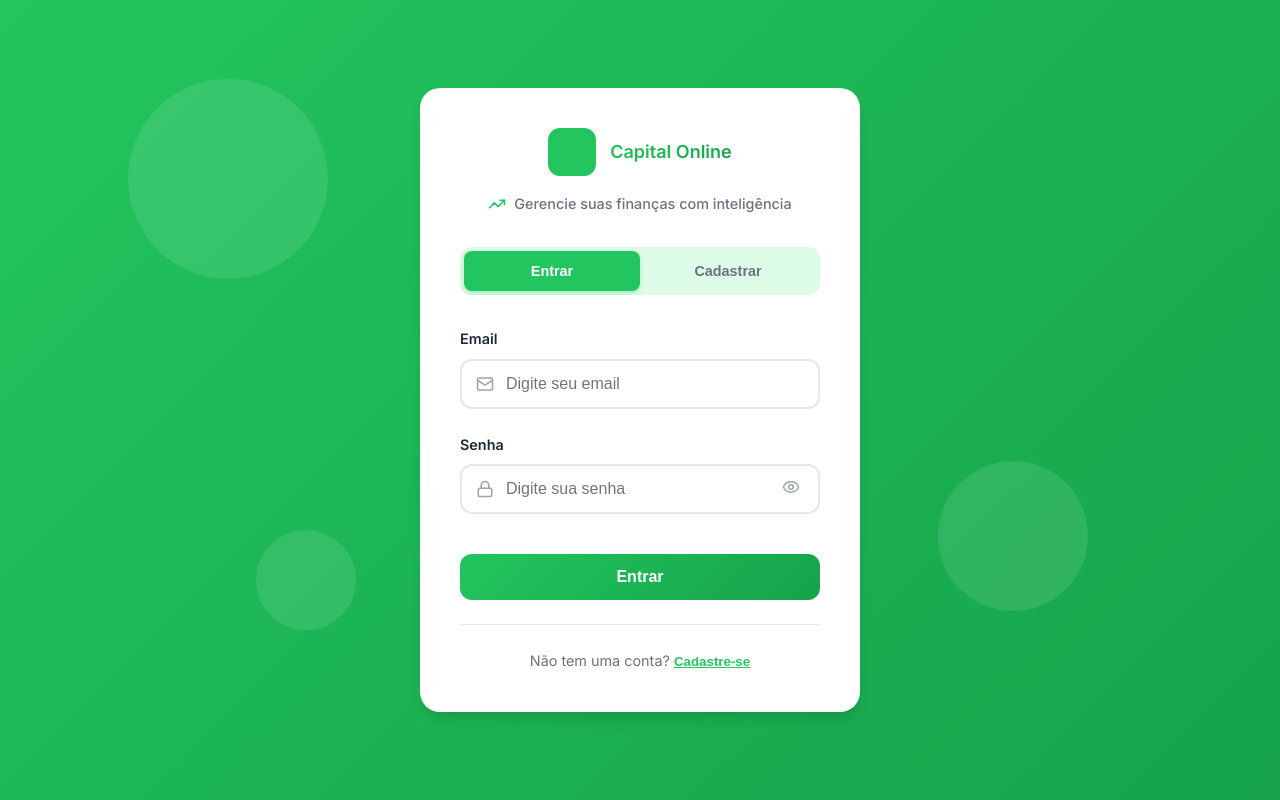
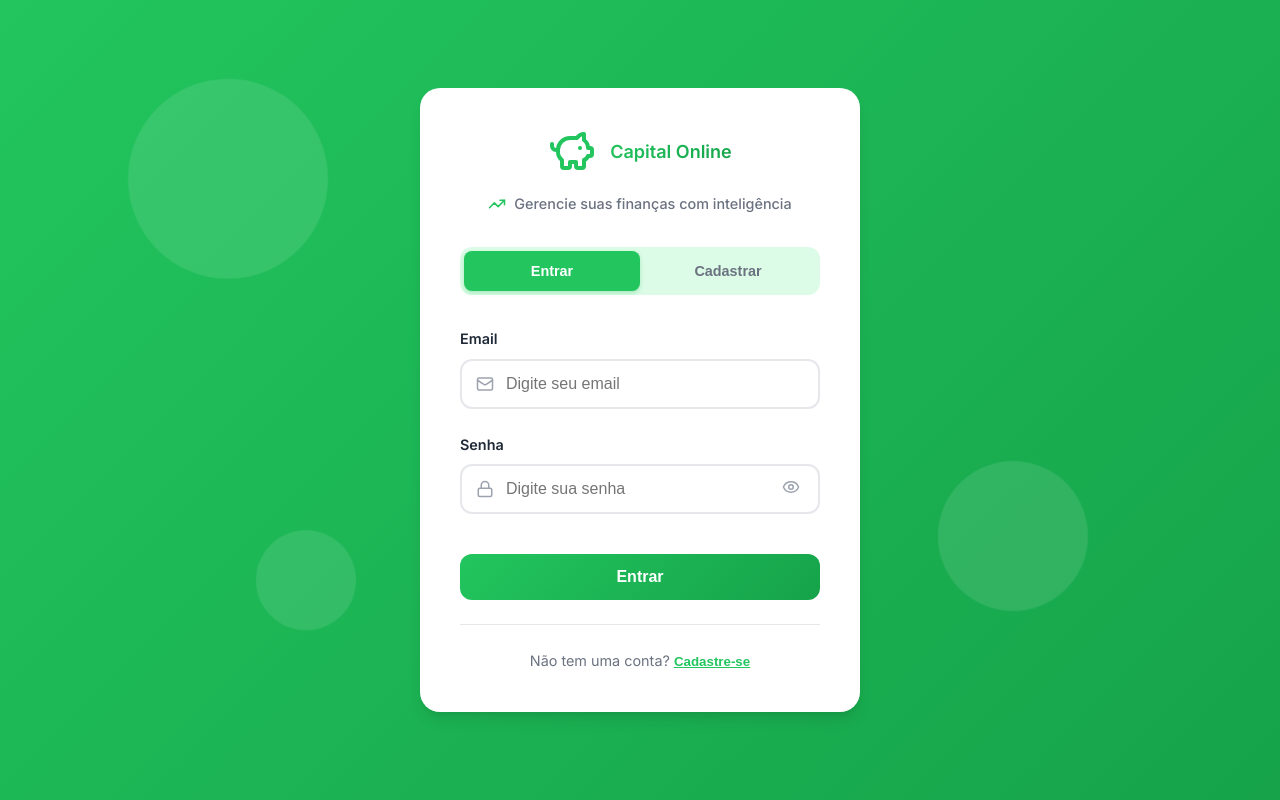
Before and after one commit to thais-pacheco/Capital-Online-tcc, a React (Vite) app in the folder frontend/: page /login in a window 1280 px wide. Built offline with nearby package versions, Linux system fonts and the light colour scheme.

Commit message:
Mudanças no header ainda, nao prontos

```diff
--- a/frontend/src/components/dashboard/Dashboard.css
+++ b/frontend/src/components/dashboard/Dashboard.css
@@ -41,12 +41,12 @@
 .dashboard .logo-icon {
   width: 48px;
   height: 48px;
-  background: #22c55e;
+  background: transparent;
   border-radius: 12px;
   display: flex;
   align-items: center;
   justify-content: center;
-  color: white;
+  color: #22c55e;
 }
 
 .dashboard .logo-icon svg {
--- a/frontend/src/components/newtransaction/newtransaction.css
+++ b/frontend/src/components/newtransaction/newtransaction.css
@@ -39,12 +39,12 @@
 .logo-icon {
   width: 48px;
   height: 48px;
-  background: #22c55e;
+  background: transparent;
   border-radius: 12px;
   display: flex;
   align-items: center;
   justify-content: center;
-  color: white;
+  color: 22c55e;
 }
 
 .logo-icon svg {
--- a/frontend/src/components/objectives/objectives.css
+++ b/frontend/src/components/objectives/objectives.css
@@ -47,7 +47,7 @@
 .objectives-logo-text {
   font-size: 18px;
   font-weight: 600;
-  color: #111827;
+  color: #22c55e;
 }
 
 /* Navegação Centralizada */
```
